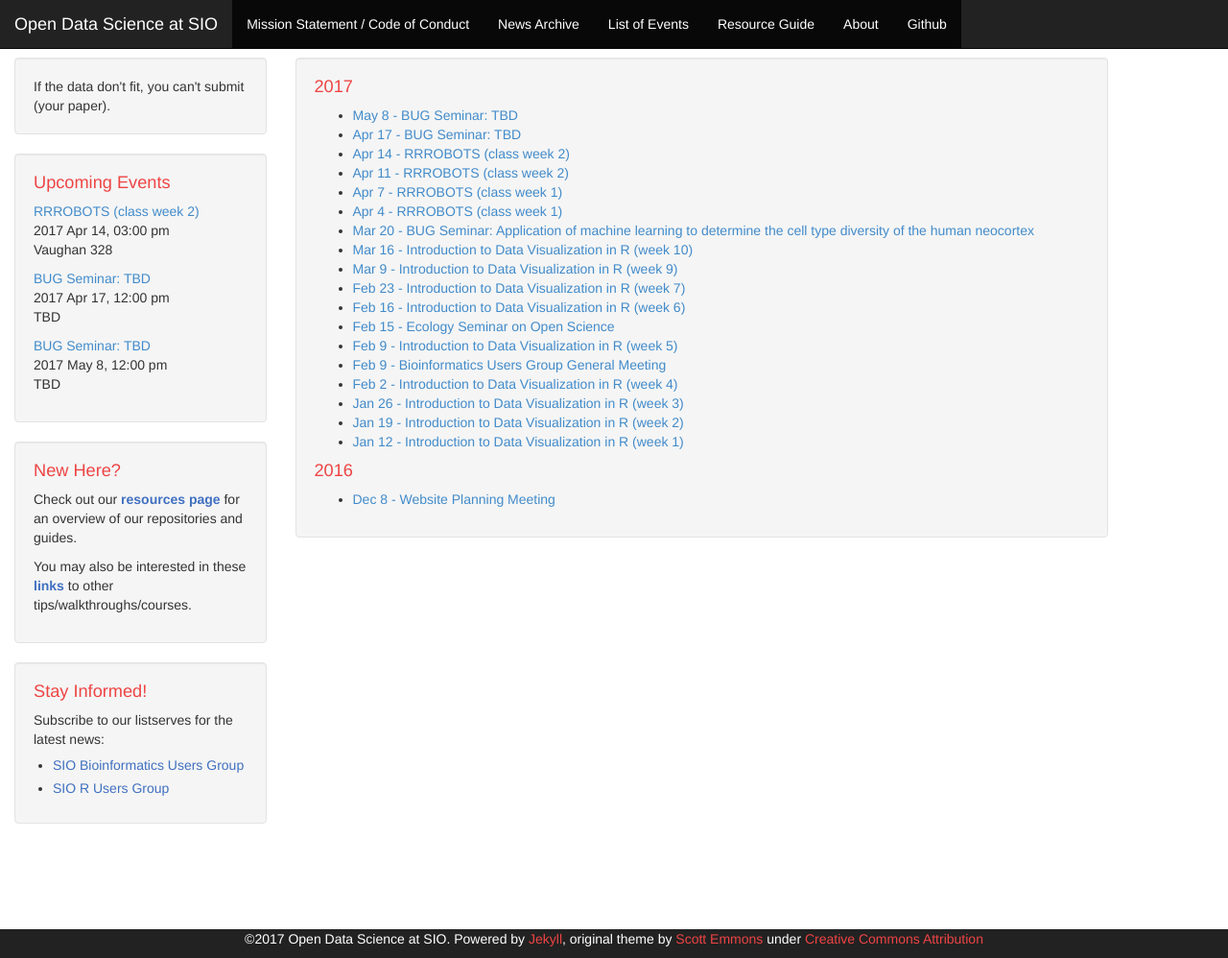
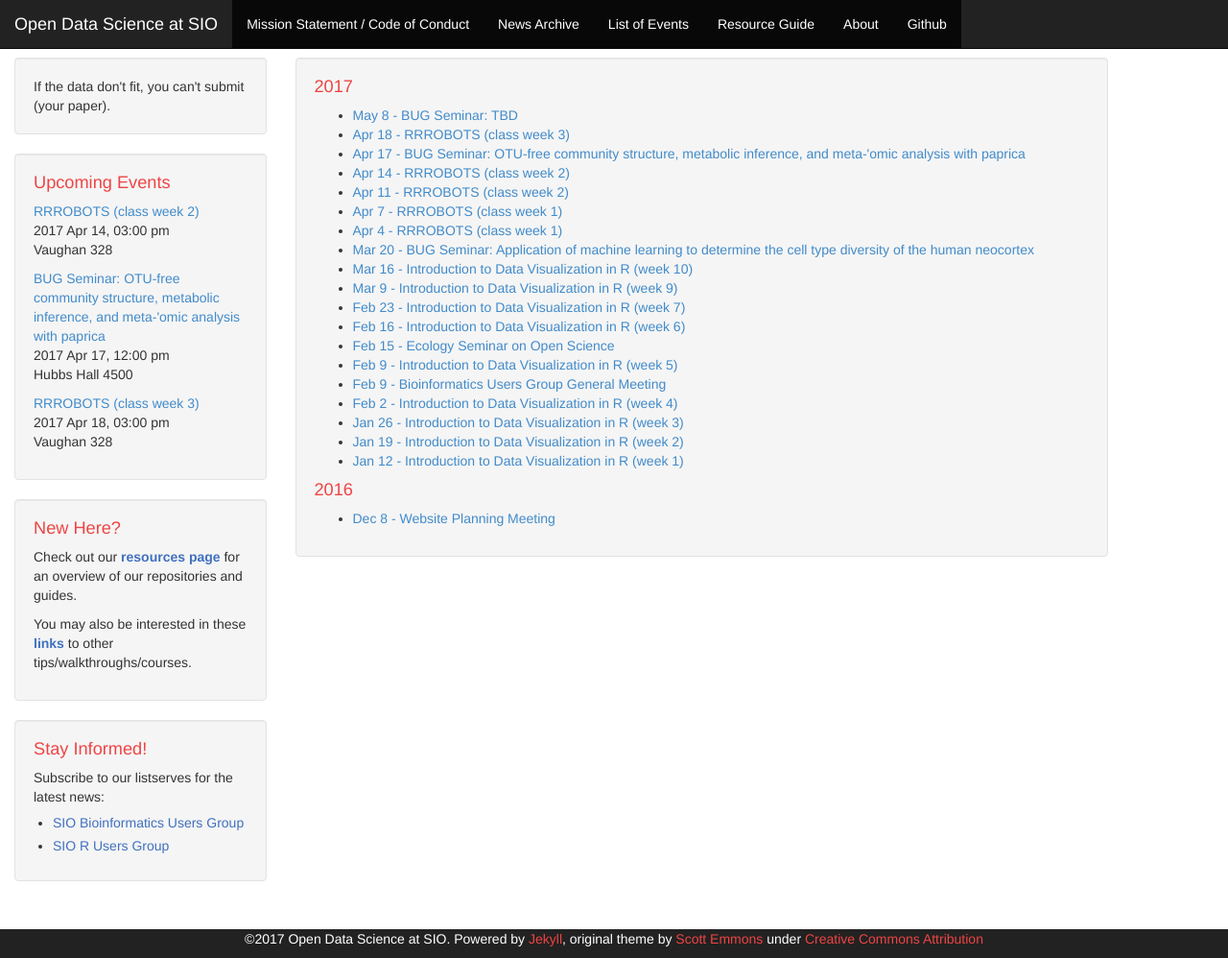
Before and after one commit to Open-Data-Science-at-SIO/Open-Data-Science-at-SIO.github.io, a Jekyll site: the page built from events_list.html, in a window 1280 px wide and 998 px high. Shown: the whole window at 96% size. Built offline with Jekyll 4.4.1, drawn with Linux system fonts in a browser that asks for light colours.

Commit message:
updated events

```diff
--- a/_events/20170417.md
+++ b/_events/20170417.md
@@ -1,9 +1,9 @@
 ---
 layout: event
-title: "BUG Seminar: TBD"
+title: "BUG Seminar: OTU-free community structure, metabolic inference, and meta-'omic analysis with paprica"
 start: 2017-04-17 12:00:00 PST
 end: 2017-04-17 13:00:00 PST
-location: "TBD"
+location: "Hubbs Hall 4500"
 ---
 
 **BUG Monthly Seminar Series**
--- /dev/null
+++ b/_events/20170418.md
@@ -0,0 +1,14 @@
+---
+layout: event
+title: "RRROBOTS (class week 3)"
+start: 2017-04-18 15:00:00 PST
+end: 2017-04-18 17:00:00 PST
+location: "Vaughan 328"
+---
+
+**RRROBOTS -- Reproducible Research in R for Ocean Biosciences: Open-science Training Seminar**
+
+Topics:
+* Literate Programming
+* Documentation
+* Data Validation
```
